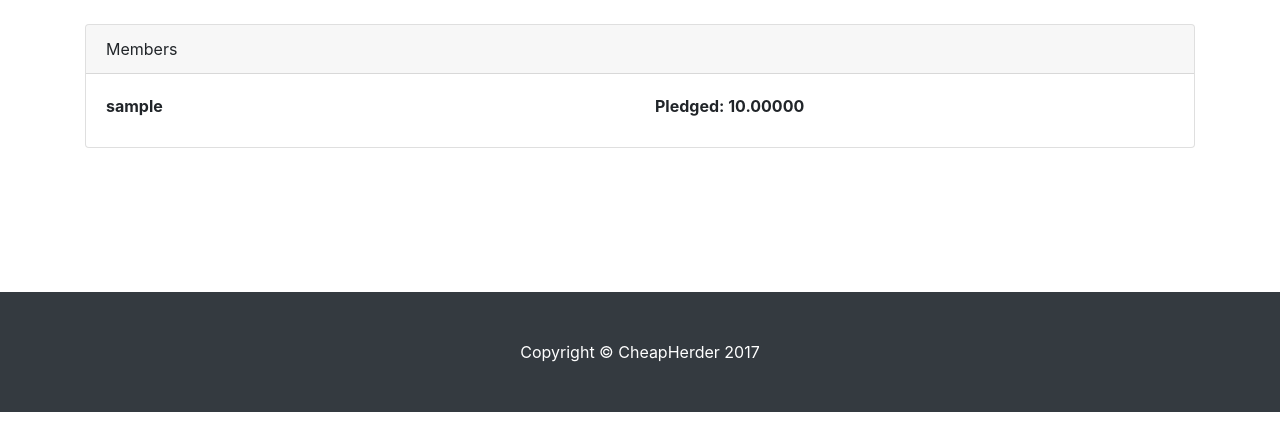
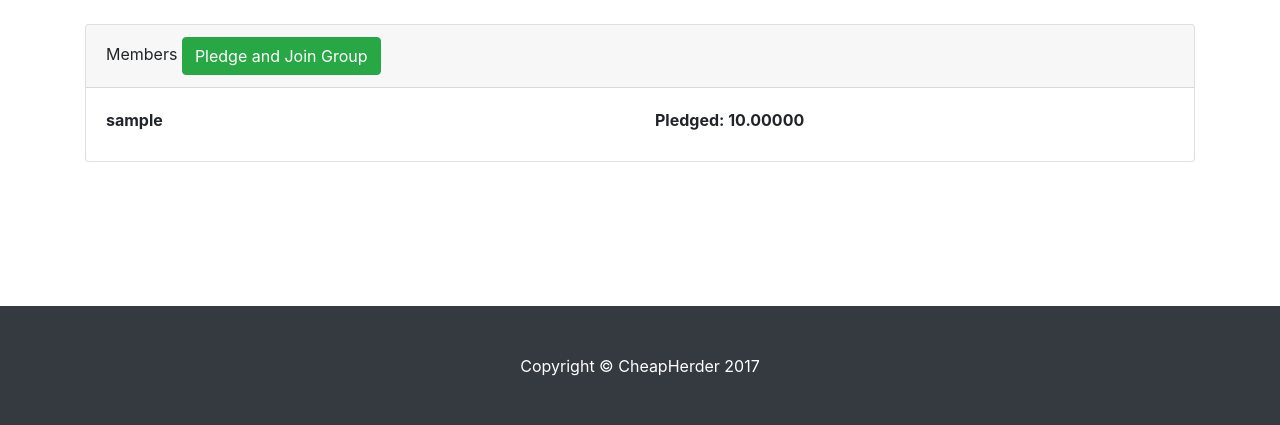
Before and after one commit to HeyYouNotYouYou/cs411-cheapherder, a Django app: page /organization/groups/1/ in a window 1280 px wide. Shown: the part 232-657 px from the top of the page. Run offline with Django 3.2, Linux system fonts and the light colour scheme; tables that the repository leaves empty hold one stand-in row (values such as "Sample post"); some libraries are stand-ins or nearby versions.

```diff
--- a/CheapHerder/CheapHerder/models.py
+++ b/CheapHerder/CheapHerder/models.py
@@ -62,6 +62,7 @@ class Group(models.Model):
 	name = models.CharField(max_length=200)
 	product_id = models.ForeignKey(Product)
 	transaction_id = models.ForeignKey(Transaction, blank = True, null = True)
+	product_price = models.ForeignKey(Product_Price)
 	is_open = models.BooleanField(default = True)
 	members = models.ManyToManyField("auth.User", limit_choices_to={'groups__name':"Organizations"})
 
--- a/CheapHerder/CheapHerder/templates/group_single.html
+++ b/CheapHerder/CheapHerder/templates/group_single.html
@@ -19,7 +19,12 @@
       <div class="card card-outline-secondary my-4">
         <div class="card-header">
           Members
+          {%if allow_pledge %}
+            <button type="button" class="btn btn-success" type="button" class="btn btn-primary" data-toggle="modal" data-target="#exampleModal"> Pledge and Join Group</button>
+          {% endif %}
+
         </div>
+
         <div class="card-body">
           <div class="row">
           {% for pledge in pledges.all %}
@@ -37,5 +42,30 @@
         </div>
       </div>
 
+      <!-- Modal -->
+        <div class="modal" id="exampleModal" tabindex="-1" role="dialog" aria-labelledby="exampleModalLabel" aria-hidden="true">
+          <div class="modal-dialog" role="document">
+            <div class="modal-content">
+              <div class="modal-header">
+                <h5 class="modal-title" id="exampleModalLabel">Pledge to group!</h5>
+                <button type="button" class="close" data-dismiss="modal" aria-label="Close">
+                  <span aria-hidden="true">&times;</span>
+                </button>
+              </div>
+              <div class="modal-body">
+                <form action="" method="POST"> {% csrf_token %}
+                  <div>
+                    <label> Pledge Quantity</label>
+                    <input type="number" class="form-control" name="pledge" placeholder="Enter quantity">
+                    <small  class="form-text text-muted">Pledge to buy a quantity at the price of the target.</small>
+                  </div>
+                  <input type="hidden" name="group_pk" value = "{{object.pk}}" />
+                  <button type="submit" class="btn btn-primary">Submit</button>
+                </form>
+              </div>
+            </div>
+          </div>
+        </div>
+
       <br /><br /><br /><br /><br />
 {% endblock %}
--- a/CheapHerder/CheapHerder/views.py
+++ b/CheapHerder/CheapHerder/views.py
@@ -290,7 +290,8 @@ class OrgProductDetail(DetailView):
 	price = get_object_or_404(Price, price_id=selected_price_id)
 	payment = Payment(created = datetime.datetime.now(),cc_expiry = '111', cc_number = '111111111', cc_ccv = '123',amount = Decimal(pledge_amt)*price.price)
 	payment.save()
-	g = ProdGroup(name = name, product_id = get_object_or_404(Product, pk = pk))
+	prod_price = Product_Price.objects.get(item_code = pk, price_id = price.price_id)
+	g = ProdGroup(name = name, product_id = get_object_or_404(Product, pk = pk),product_price=prod_price)
 	g.save()
 	g.members.add(request.user)
 	p = Pledge(group_id= g,payment_id=payment,org_id=request.user)
@@ -306,10 +307,26 @@ class OrgGroupDetail(DetailView):
 	model = ProdGroup
 	template_name = "group_single.html"
 
+	def post(self, request, **kwargs):
+		pledge_amt = request.POST.get("pledge",None)
+		pk = request.POST.get("group_pk",None)
+		if not pledge_amt or not pk: return redirect(request.get_full_path())
+
+		g = get_object_or_404(Group,group_id=pk)
+		payment = Payment(created = datetime.datetime.now(),cc_expiry = '111', cc_number = '111111111', cc_ccv = '123',amount = Decimal(pledge_amt))
+		payment.save()
+		p = Pledge(group_id= g,payment_id=payment,org_id=request.user)
+		p.save()
+		return redirect(request.get_full_path())
+
 	def get_context_data(self, **kwargs):
 		context = super(OrgGroupDetail, self).get_context_data(**kwargs)
 		pledges = Pledge.objects.filter(group_id=self.object)
+		allow_pledge = True
+		if self.request.user in self.object.members.all():
+			allow_pledge = False
 		context["pledges"] = pledges
+		context["allow_pledge"] = allow_pledge
 		return context
 
 
```
